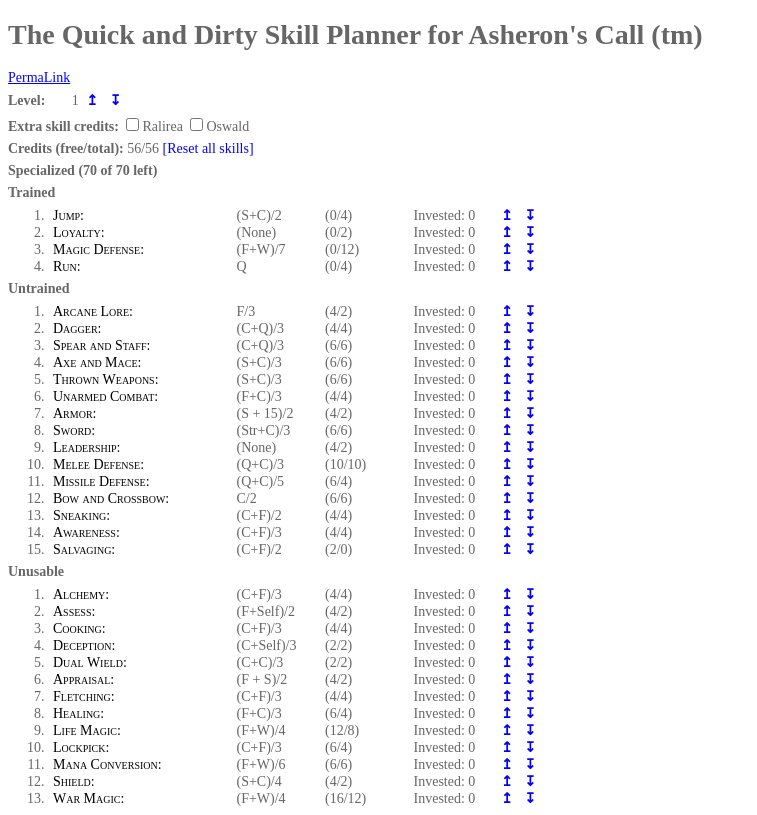
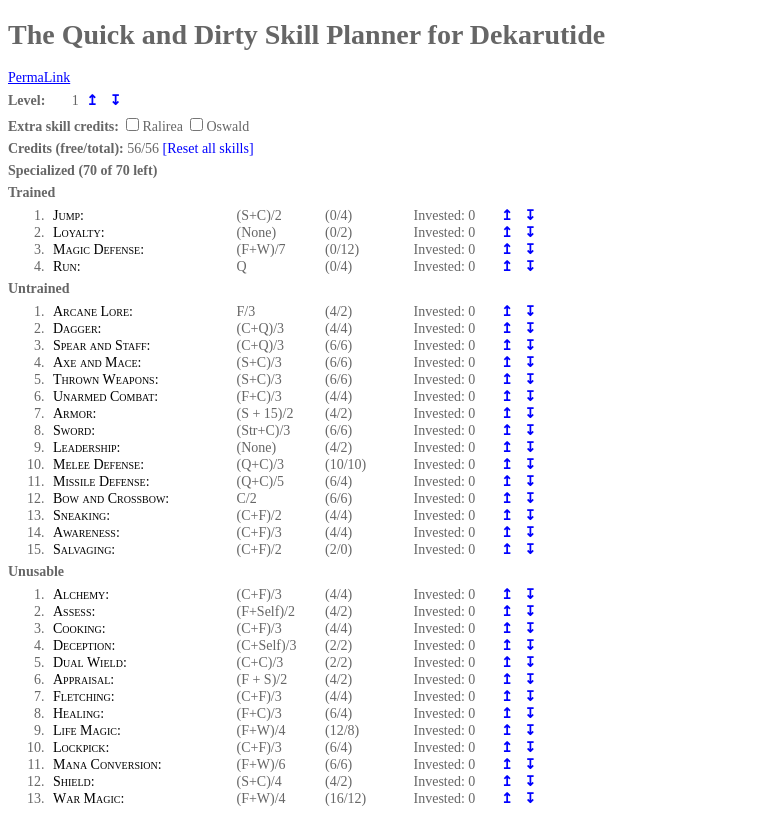
Before and after one commit to asleepyraven/DekaruSkillz, a plain HTML site: page index.html in a window 1280 px wide. Shown: the whole page, without its empty margins (0-757 px from the left). Drawn offline with Linux system fonts and the light colour scheme.

Commit message:
update dekarutide

```diff
--- a/index.html
+++ b/index.html
@@ -30,7 +30,7 @@
     <link rel="stylesheet" href="styles/charplan.css" />
   </head>
   <body>
-    <h1>The Quick and Dirty Skill Planner for Asheron's Call (tm)</h1>
+    <h1>The Quick and Dirty Skill Planner for Dekarutide</h1>
 
     <aside class="log"></aside>
 
```
